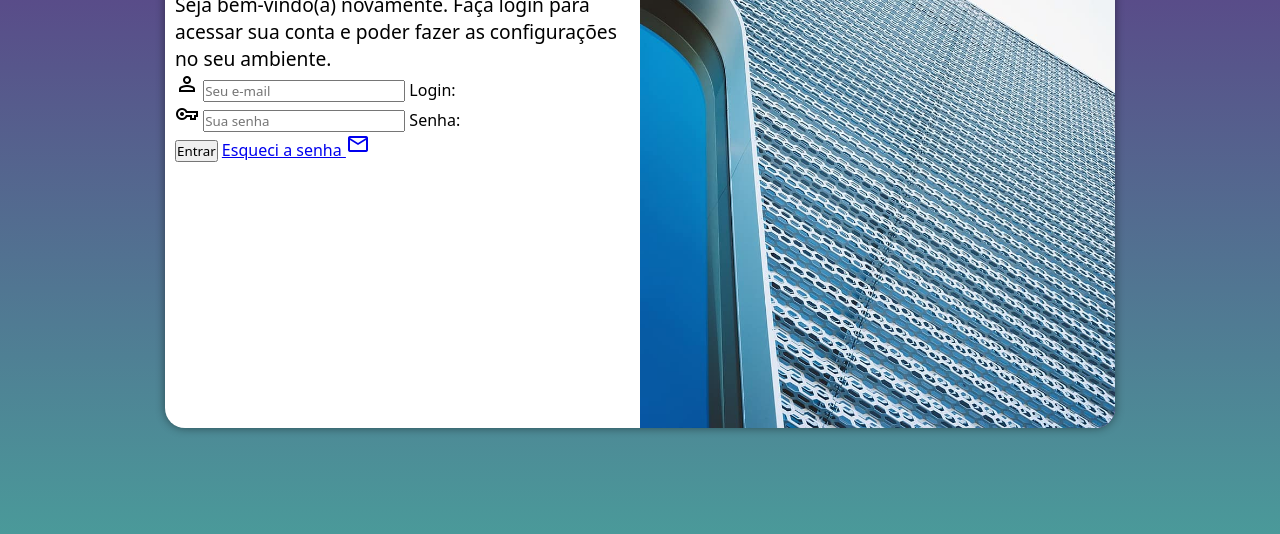
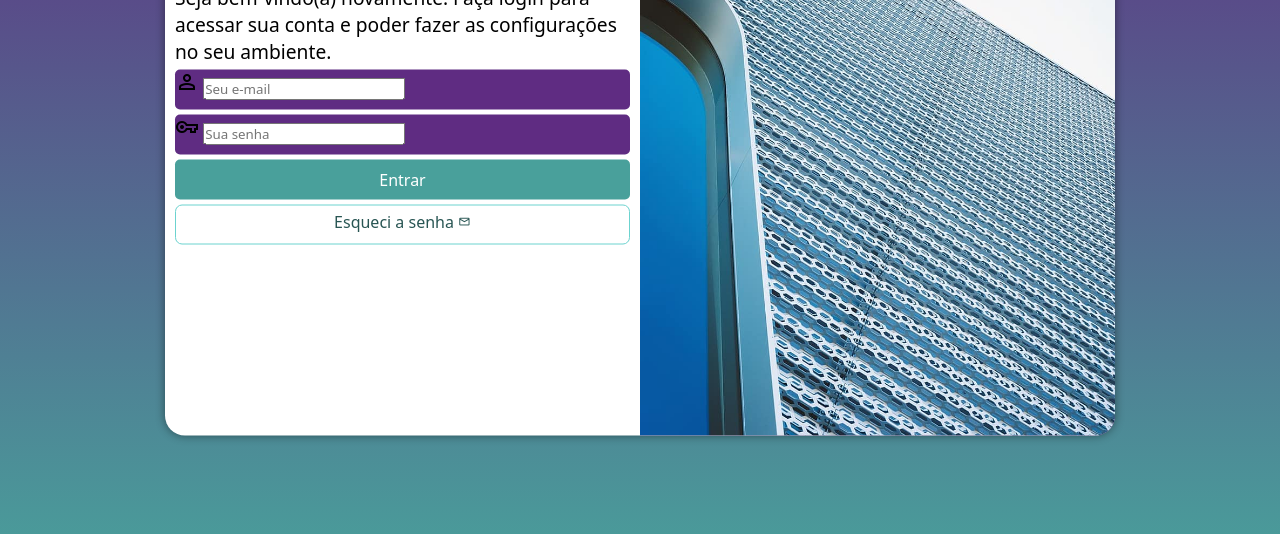
Before and after one commit to EduardoMoyses/projeto-login, a plain HTML site: page index.html in a window 1280 px wide. Shown: the part 222-756 px from the top of the page. Drawn offline with nearby package versions, Linux system fonts and the light colour scheme.

Commit message:
formatação do formulário

```diff
--- a/estilos/style.css
+++ b/estilos/style.css
@@ -35,7 +35,7 @@ section#login{
 
     background-color: white;
     width: 250px;
-    height: 500px;
+    height: 515px;
     border-radius: 20px;
     overflow: hidden;
     box-shadow: 0px 0px 10px rgba(0, 0, 0, 0.450);
@@ -69,3 +69,55 @@ div#formulario > h1{
 div#formulario > p {
     font-size: 0.8em;
 }
+
+form > div.campo {
+    background-color: #5f2c82;
+    display: block;
+    width: 100%;
+    height: 40px;
+    border-radius: 5px;
+    margin: 5px 0px;
+}
+
+div.campo > label{
+    display: none;
+}
+
+form > input[type=submit] {
+    display: block;
+    font-size: 1em;
+    width: 100%;
+    height: 40px;
+    background-color:#49a09b;
+    color: white;
+    border: none;
+    border-radius: 5px;
+    cursor: pointer;
+}
+
+form > input[type=submit]:hover {
+    background-color: #2d6462;
+}
+
+form > a.botao{
+    display: block;
+    text-align: center;
+    padding-top: 5px;
+    margin-top: 5px;
+    font-size: 1em;
+    width: 100%;
+    height: 40px;
+    background-color: white;
+    color: #285553;
+    border: 1px solid #6cd3cf;
+    border-radius: 7px;
+    text-decoration: none;
+}
+
+form > a.botao:hover{
+    background-color: #6cd3cf;
+}
+
+form > a.botao > span{
+    font-size: 0.8em;
+}
--- a/index.html
+++ b/index.html
@@ -21,15 +21,15 @@
                     <div class="campo">
                         <span class="material-symbols-outlined">person</span>
                         <input type="email" name="login" id="ilogin" autocomplete="email" placeholder="Seu e-mail" required maxlength="30">
-                        <label for="ilogin">Login:</label>
+                        <label for="ilogin">Login</label>
                     </div>
                     <div class="campo">
                         <span class="material-symbols-outlined">vpn_key</span>
                         <input type="password" name="senha" id="isenja" placeholder="Sua senha" autocomplete="current-password" required minlength="8" max="20">
-                        <label for="isenha">Senha:</label>
+                        <label for="isenha">Senha</label>
                     </div>
                     <input type="submit" value="Entrar">
-                    <a href="esqueci.html">
+                    <a href="esqueci.html" class="botao">
                         Esqueci a senha <span class="material-symbols-outlined">mail</span>
                     </a>
                 </form>
```
